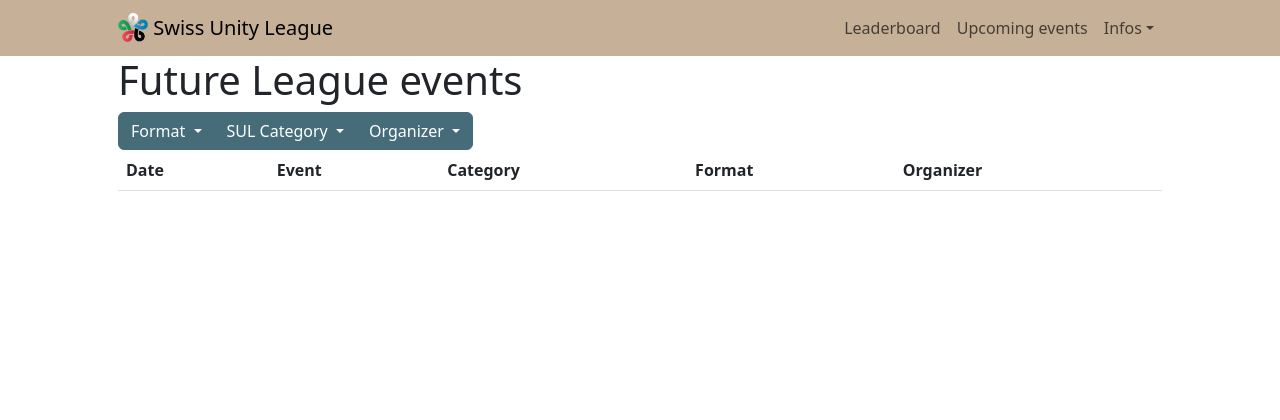
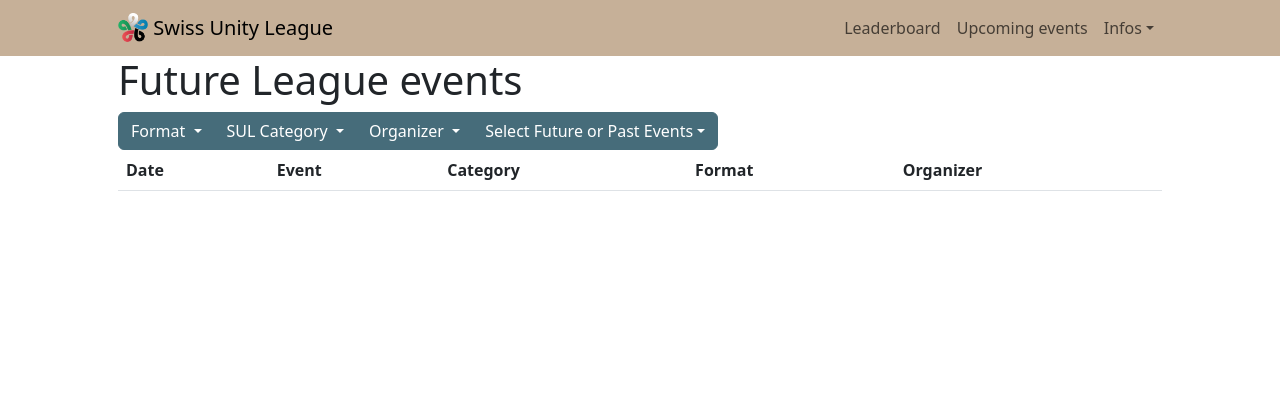
Before and after one commit to antoinealb/swiss-unity-league, a Django app: page /events in a window 1280 px wide. Shown: the top 420 px of the page. Run offline with Django 4.2, Linux system fonts and the light colour scheme; tables that the repository leaves empty hold one stand-in row (values such as "Sample post"); lists and menus that the app fills with data are empty; style sheets or scripts are compiled from the project's sources; some libraries are stand-ins or nearby versions.

Commit message:
display past events

```diff
--- a/championship/templates/championship/future_events.html
+++ b/championship/templates/championship/future_events.html
@@ -72,6 +72,16 @@
                     </template>
                 </div>
             </div>
+
+            <div class="dropdown btn-group">
+                <button class="btn btn-secondary dropdown-toggle" type="button"  data-bs-toggle="dropdown" x-text="currentEventType"></button>
+                <div class="dropdown-menu">
+                    <template x-for="type in Object.keys(eventTypes)">
+                        <div class="dropdown-item" x-text="type" x-on:click="loadEvents(type); currentEventType = type"></div>
+                    </template>
+                </div>
+            </div>
+
         </form>
 
         <div class="table-responsive">
--- a/championship/urls.py
+++ b/championship/urls.py
@@ -6,6 +6,7 @@ api_router = routers.DefaultRouter()
 api_router.register(
     r"future-events", views.FutureEventViewSet, basename="future-events"
 )
+api_router.register(r"past-events", views.PastEventViewSet, basename="past-events")
 
 urlpatterns = [
     path("", views.IndexView.as_view(), name="index"),
--- a/championship/views.py
+++ b/championship/views.py
@@ -369,6 +369,22 @@ class FutureEventViewSet(viewsets.ReadOnlyModelViewSet):
         return qs.order_by("date")
 
 
+class PastEventViewSet(viewsets.ReadOnlyModelViewSet):
+    """
+    API endpoint that allows events to be viewed or edited.
+    """
+
+    serializer_class = EventSerializer
+
+    def get_queryset(self):
+        """Returns all Events in the past."""
+
+        # This needs to be a function (get_queryset) instead of an attribute as
+        # otherwise the today means "when the app was started.
+        qs = Event.objects.filter(date__lt=datetime.date.today())
+        return qs.order_by("-date")
+
+
 class ListFormats(views.APIView):
     """View to list all Magic formats we play for the league."""
 
--- a/static/future_events.js
+++ b/static/future_events.js
@@ -9,30 +9,39 @@ function events() {
             'SUL Premier': true,
         },
         showOrganizers: {},
-        allChecked(obj){
+        currentEventType: 'Select Future or Past Events',
+        eventTypes: {
+            Past: '/api/past-events/',
+            Future: '/api/future-events/',
+        },
+        allChecked(obj) {
             let res = true
             for (let val of Object.values(obj)) {
                 res = res & val
             }
             return res
         },
-        toggleAll(obj){
+        toggleAll(obj) {
             let newVal = !this.allChecked(obj)
             for (let key of Object.keys(obj)) {
                 obj[key] = newVal
             }
         },
-        loadEvents() {
+        loadEvents(eventType = 'Future') {
             let self = this
             axios
-                .get('/api/future-events/')
+                .get(this.eventTypes[eventType])
                 .then(function (response) {
                     self.events = response.data
-                    let uniqueFormats = [... new Set(response.data.map(x => x.format))]
+                    let uniqueFormats = [
+                        ...new Set(response.data.map((x) => x.format)),
+                    ]
                     for (let format of uniqueFormats) {
                         self.showFormats[format] = true
                     }
-                    let uniqueOrganizers = [... new Set(response.data.map(x => x.organizer))]
+                    let uniqueOrganizers = [
+                        ...new Set(response.data.map((x) => x.organizer)),
+                    ]
                     for (let organizer of uniqueOrganizers) {
                         self.showOrganizers[organizer] = true
                     }
```
